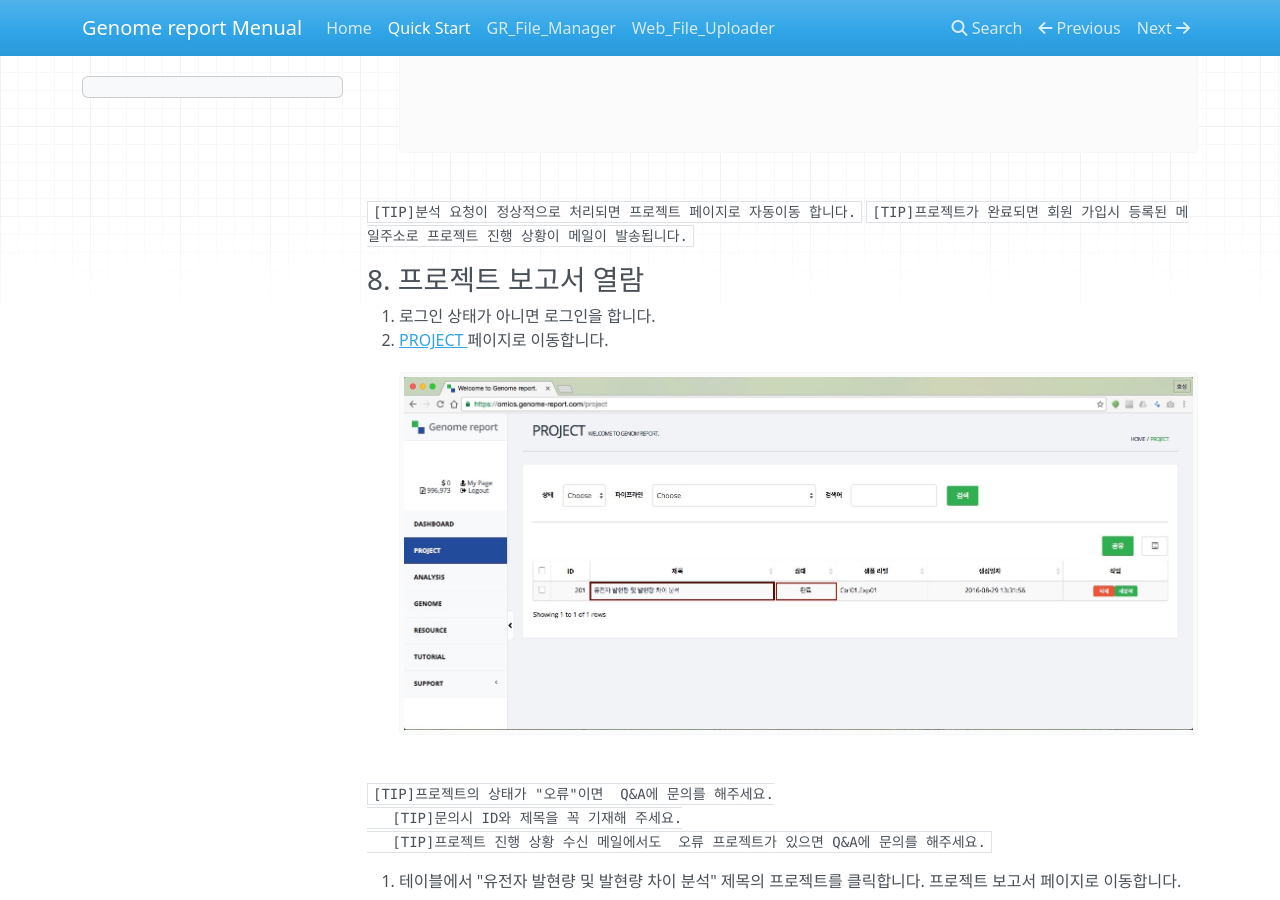
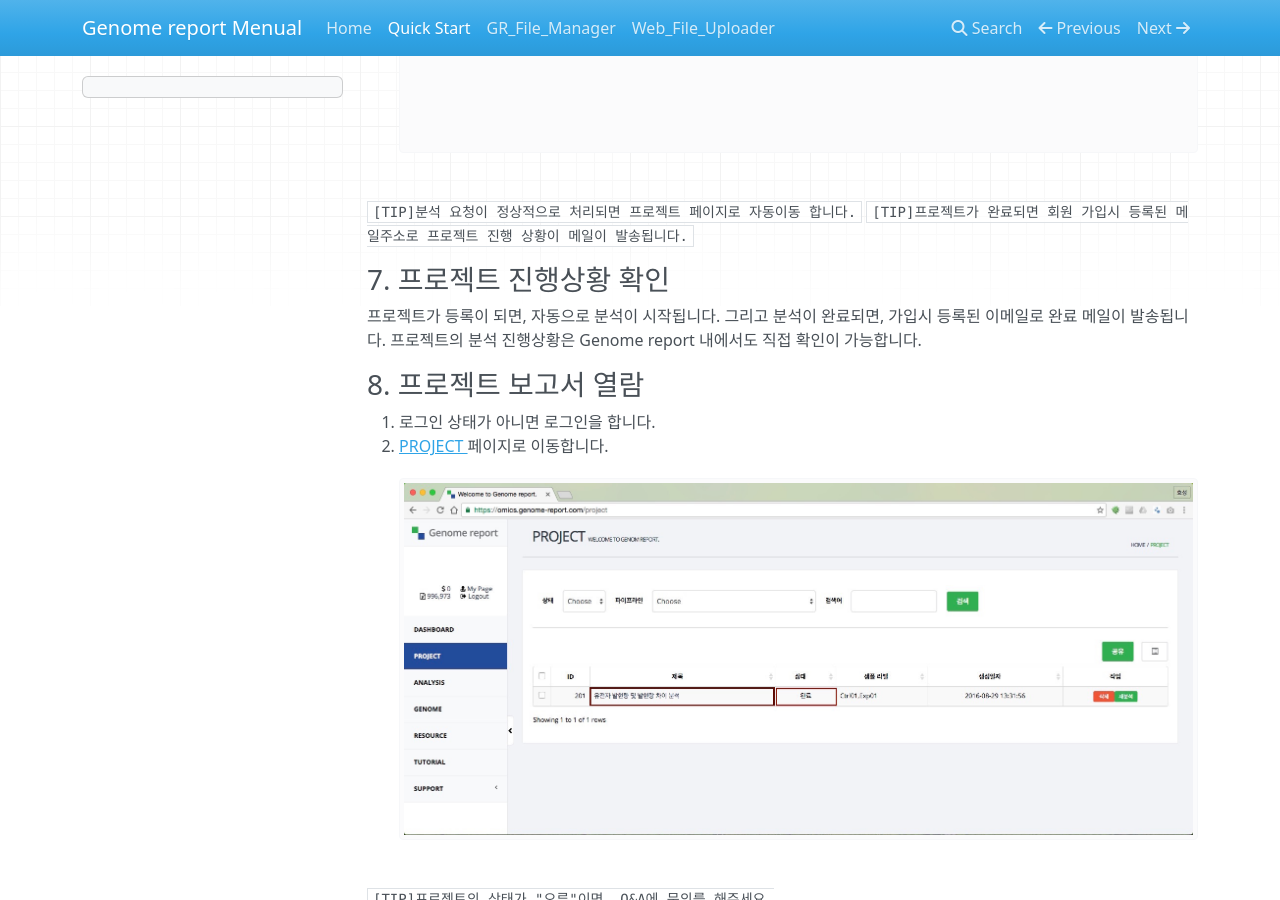
Before and after one commit to genomereport/gimanual, an MkDocs documentation site: the page built from docs/Quick_Start.md, in a window 1280 px wide and 900 px high, scrolled down 10585 px. Built offline with MkDocs 1.6.1, drawn with Linux system fonts in a browser that asks for light colours; nearby versions of some CDN libraries; old or Windows-style settings are respelled for this version of MkDocs; some of the changed text lies outside the part shown.

Commit message:
update Analysis

`````diff
--- a/docs/Quick_Start.md
+++ b/docs/Quick_Start.md
@@ -182,6 +181,14 @@ Genome report를 이용한 자료 분석전 정확한 분석을 위해서 샘플
  [TIP]프로젝트가 완료되면 회원 가입시 등록된 메일주소로 프로젝트 진행 상황이 메일이 발송됩니다.
  ````
 
+
+### 7. 프로젝트 진행상황 확인
+
+프로젝트가 등록이 되면, 자동으로 분석이 시작됩니다. 그리고 분석이 완료되면, 가입시 등록된 이메일로 완료 메일이 발송됩니다.
+프로젝트의 분석 진행상황은 Genome report 내에서도 직접 확인이 가능합니다.
+
+
+
 ### 8. 프로젝트 보고서 열람
 
  1. 로그인 상태가 아니면 로그인을 합니다.
`````
Also changed, not shown: other parts of docs/Quick_Start.md (+1 -2 lines).
